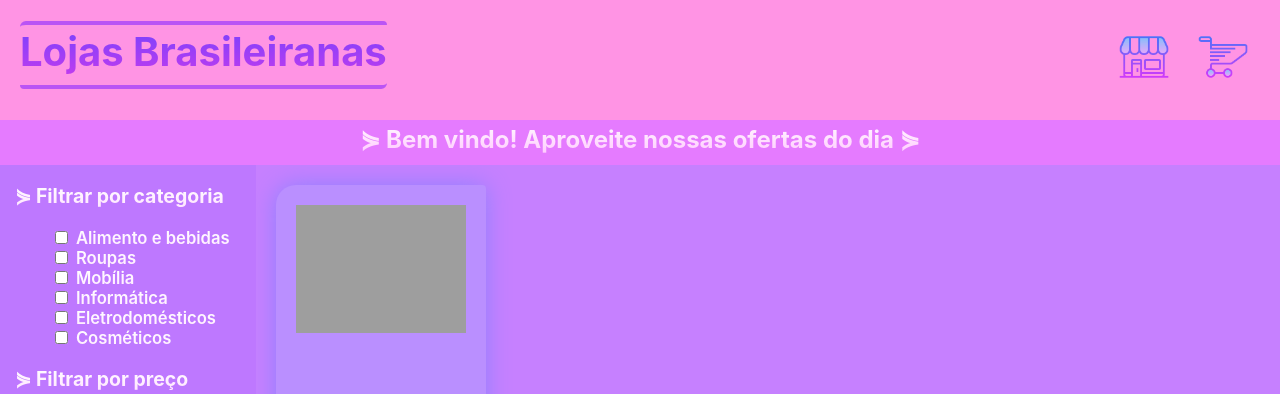
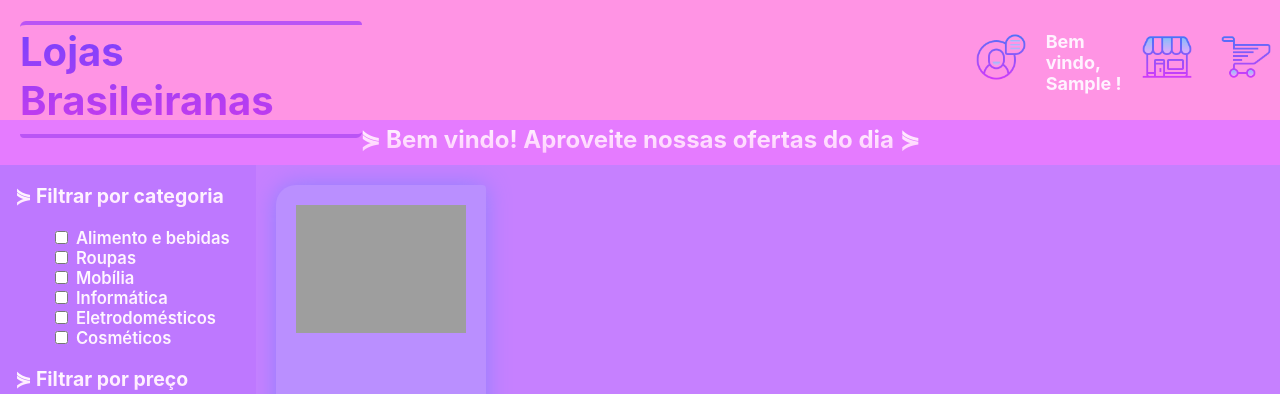
Before and after one commit to marble-zone/Lojas-brasileiranas, a PHP site: page / in a window 1280 px wide. Shown: the top 394 px of the page. Run offline with PHP 8.4, Linux system fonts and the light colour scheme; the visitor is signed in with stand-in values (Sample User, id 1); tables that the repository leaves empty hold one stand-in row (values such as "Sample post").

Commit message:
Adicionando botão de login e mensagem de logado, consertando um pequeno erro do botão finalizar, e melhorando um pouco gradiente de cores

```diff
--- a/css/checkout.css
+++ b/css/checkout.css
@@ -362,11 +362,11 @@ label {
     font-weight: bold;
     text-decoration: none;
     color: white;
-    background: linear-gradient(to right, #9853e7, #b89ae7);
+    background: linear-gradient(to right, #8b42ff, #7769ff);
     cursor: pointer;
 }
 
 #login a:hover {
-    background: linear-gradient(to left, #9853e7, #b189f1);
+    background: linear-gradient(to left, #8b42ff, #7769ff);
     color: white;
 }
--- a/css/login.css
+++ b/css/login.css
@@ -29,11 +29,11 @@ main {
     border-bottom: solid;
     border-top-width: 4px;
     border-bottom-width: 4px;
-    border-color: rgb(186, 84, 245);
+    border-color: rgb(190, 121, 255);
     border-radius: 6px 4px 6px 4px;
     padding-bottom: 9px;
     padding-top: 2px;
-    background: linear-gradient(to bottom, rgb(116, 66, 255), rgb(206, 58, 236));
+    background: linear-gradient(to bottom, rgb(175, 90, 255), rgb(190, 121, 255));
     background-clip: text;
     -webkit-background-clip: text;
     -webkit-text-fill-color: transparent;
--- a/css/main.css
+++ b/css/main.css
@@ -133,7 +133,7 @@ footer {
 #divheader {
     display: flex;
     flex-direction: row;
-    gap: 57.7%;
+    gap: 48.3%;
     margin-left: 20px;
 }
 
@@ -153,6 +153,13 @@ footer {
     background-clip: text;
     -webkit-background-clip: text;
     -webkit-text-fill-color: transparent;
+}
+
+#bemvindo {
+    color: rgb(255, 242, 255);
+    font-weight: bold;
+    margin-top: 4px;
+    font-size: 18px;
 }
 
 #fixed {
--- a/index.php
+++ b/index.php
@@ -1,5 +1,14 @@
 <?php
-session_start();
+    session_start();
+
+    if(isset($_SESSION['logado'])){
+        require_once "php/connection.php";
+        $cliente = $_SESSION['logado'];
+        $query = "SELECT nome FROM cliente WHERE id_cliente = '{$cliente}'";
+        $result = $conn->query($query);
+        while($row = $result->fetch_assoc()) $nome = $row['nome'];
+        $nome = explode(' ',$nome,15);
+    }
 ?>
 
 
@@ -24,6 +33,13 @@ session_start();
             <div id="divheader">
                 <h1 id="title"> Lojas Brasileiranas </h1>
                 <nav>
+                    <a href="login.php">
+                        <img src="images/icons/user.png" class="iconheader">
+                    </a>
+                    <?php
+                        if(isset($_SESSION['logado']))
+                            echo "<p id='bemvindo'> Bem vindo,<br>{$nome[0]} !</p>";
+                    ?>
                     <a href="#home">
                         <option class="iconheader" value="home" onclick="changeContent(this.value)">
                             <!--<img src="images/icon-shop.png">-->
--- a/js/deleteRow.js
+++ b/js/deleteRow.js
@@ -26,6 +26,7 @@ function deletarLinha(event) {
    let index = Array.prototype.indexOf.call(tbody.children, row);
    carrinho = JSON.parse(sessionStorage.getItem('products'));
    sessionStorage.setItem('somaQuant', JSON.stringify(sessionStorage.getItem('somaQuant') - (carrinho[index])[3]));
+   console.log(JSON.parse(sessionStorage.getItem('somaQuant')));
    sessionStorage.setItem('somaTotal', JSON.stringify(sessionStorage.getItem('somaTotal') - (carrinho[index])[4]));
    carrinho.splice(index, 1);
    row.remove();
--- a/js/shooping/btnfinalizar.js
+++ b/js/shooping/btnfinalizar.js
@@ -19,8 +19,7 @@ document.getElementById('address-info').addEventListener('submit', function () {
     let qtdTotal = JSON.parse(sessionStorage.getItem('quantProds'));
     sessionStorage.removeItem('quantProds');
     if (qtdTotal == null) qtdTotal = 0;
-    console.log(qtdTotal);
-    if (sessionStorage.getItem('somaQuant')) {
+    if (JSON.parse(sessionStorage.getItem('products')).length > 0) {
         getAdress();
         height = (85 + 3.13 * qtdTotal);
         //console.log("objectSizeConfirm" + height);
```
